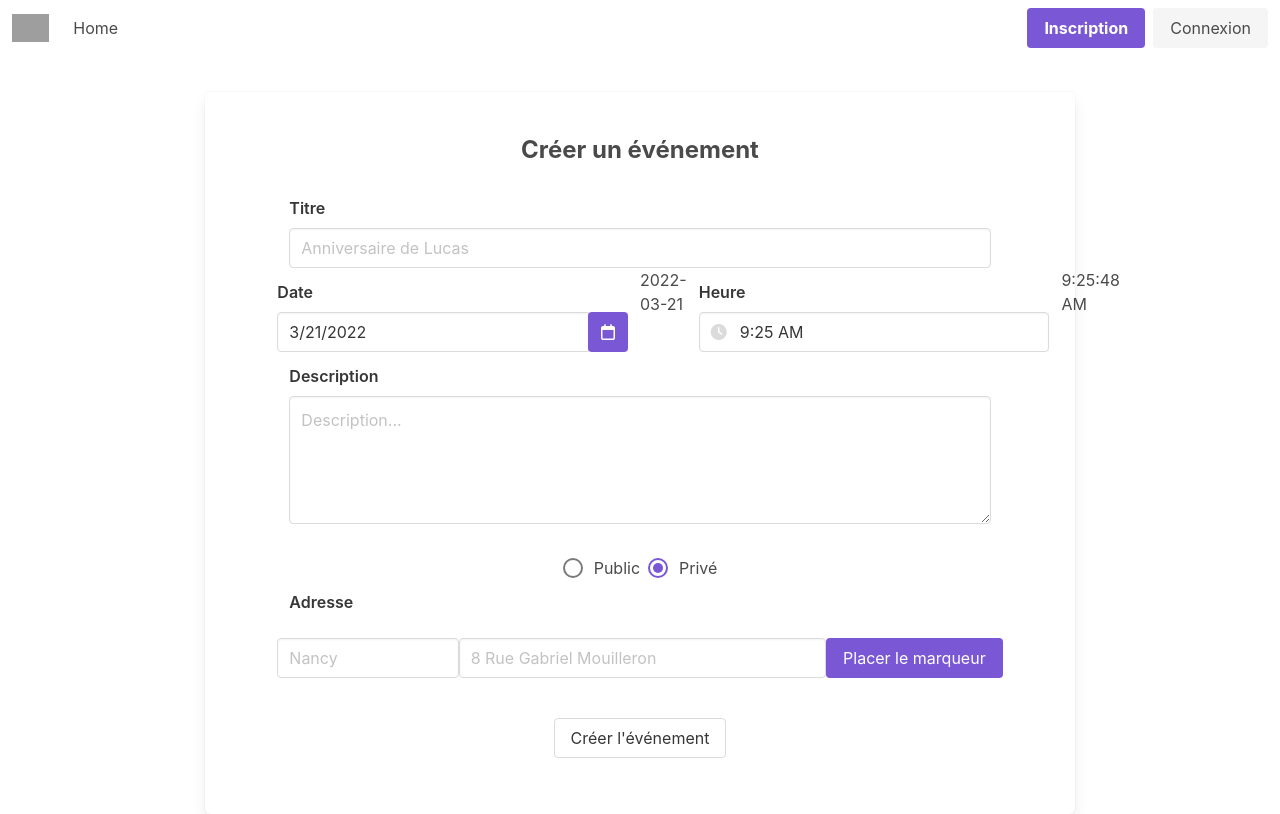
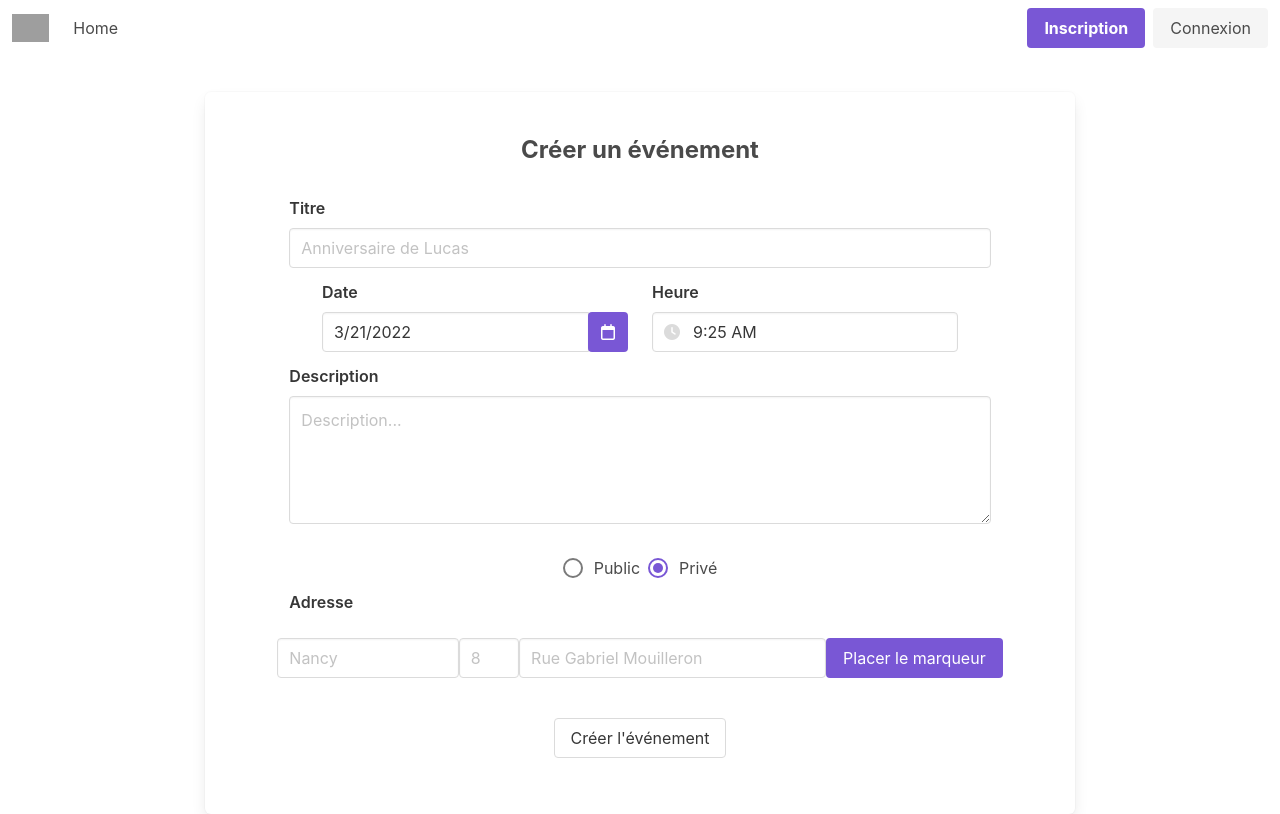
Before and after one commit to LucasHumbert/atelier2-front, a Vue app: page /create/event in a window 1280 px wide. Built offline with nearby package versions, Linux system fonts and the light colour scheme; no server answers; grey boxes are pictures that could not be loaded.

Commit message:
:bug: fix create event

```diff
--- a/src/components/EventCreationComponent.vue
+++ b/src/components/EventCreationComponent.vue
@@ -36,7 +36,6 @@
                         type="is-primary"/>
                   </b-field>
                 </div>
-                {{date.toISOString().split('T')[0]}}
                 <div class="column is-half">
                   <b-field label="Heure">
                     <b-timepicker
@@ -50,7 +49,6 @@
                     </b-timepicker>
                   </b-field>
                 </div>
-                {{hours.toLocaleTimeString()}}
               </section>
             </div>
             <div class="is-flex is-justify-content-center">
@@ -87,10 +85,14 @@
                        v-model="city"
                        type="text"
                        placeholder="Nancy"/>
+              <b-input class="column is-1"
+                       v-model="housenumber"
+                       type="text"
+                       placeholder="8"/>
               <b-input class="column"
                        v-model="street"
                        type="text"
-                       placeholder="8 Rue Gabriel Mouilleron"/>
+                       placeholder="Rue Gabriel Mouilleron"/>
               <b-button type="is-primary" @click="addAddress">Placer le marqueur</b-button>
             </div>
             <div id="map" v-if="ready">
@@ -125,6 +127,7 @@ export default {
       street: '',
       city: '',
       address: '',
+      housenumber: '',
       date: new Date(),
       hours: new Date(),
       public: false,
@@ -154,15 +157,16 @@ export default {
     addMarker(event) {
       this.marker = event.latlng
       this.LatLngToAddress()
-      console.log(this.marker)
     },
     AddressToLatLng() {
-      this.axios.get(`https://api.geoapify.com/v1/geocode/search?text=${this.concatAddress}&apiKey=d85ed141771b4ab8a3b0304bd9a79b5f`)
+      this.axios.get(`https://api.geoapify.com/v1/geocode/search?housenumber=${this.housenumber}&street=${this.street}&city=${this.city}&format=json&apiKey=d85ed141771b4ab8a3b0304bd9a79b5f`)
           .then((response) => {
-            let data = response.data.features[0].properties;
-            console.log(data)
+            console.log(response.data)
+            let data = response.data.results[0];
+            this.housenumber = data.housenumber
             this.marker = [data.lat, data.lon]
             this.center = [data.lat, data.lon]
+            this.address = this.concatAddress
           })
           .catch(function (error) {
             console.log(error);
@@ -172,16 +176,11 @@ export default {
       this.axios.get(`https://api.geoapify.com/v1/geocode/reverse?lat=${this.marker.lat}&lon=${this.marker.lng}&apiKey=d85ed141771b4ab8a3b0304bd9a79b5f`)
           .then((response) => {
             let data = response.data.features[0].properties;
-            if (data.housenumber) {
               this.center = [data.lat, data.lon]
-              this.street = data.housenumber + " " + data.street
+              this.housenumber = data.housenumber
+              this.street = data.street
               this.city = data.city
               this.address = data.city + " " + data.street
-            } else {
-              this.street = data.street
-              this.city = data.city
-              this.address = this.city + " " + data.street
-            }
           })
           .catch(function (error) {
             console.log(error);
@@ -189,22 +188,19 @@ export default {
     },
     postEvent() {
       let fusion = this.date.toISOString().split('T')[0] + ' ' + this.hours.toLocaleTimeString()
-      let date = new Date(fusion);
-      console.log(date)
       this.axios.post(`http://api.event.local:62560/events`, {
         title: this.title,
         description: this.description,
         address: this.address,
         date: fusion,
-        lat: this.marker.lat,
-        lon: this.marker.lng,
+        lat: this.marker[0],
+        lon: this.marker[1],
         public: this.public
       }, {
         headers: { Authorization : `Bearer ${this.$store.state.accessToken}`}
       })
           .then((response) => {
-            console.log(response.data)
-            this.$router.push(`/event/${response.data}`)
+            this.$router.push(`/event/${response.data.event.id}`)
           })
           .catch(function (error) {
             console.log(error);
@@ -213,7 +209,7 @@ export default {
   },
   computed: {
     concatAddress() {
-      return this.city + ' ' + this.street
+      return this.city + ' ' + this.housenumber + ' ' + this.street
     }
   }
 }
--- a/src/views/EventView.vue
+++ b/src/views/EventView.vue
@@ -1,5 +1,5 @@
 <template>
-  <div class="columns">
+  <div v-if="ready" class="columns">
     <b-loading :is-full-page="true" v-model="isLoading"></b-loading>
     <div class="column is-half">
       <l-map style="" :zoom="zoom" :center="[this.eventInfo.event.lat, this.eventInfo.event.lon]">
@@ -40,7 +40,8 @@ export default {
       attribution:
           '&copy; <a target="_blank" href="http://osm.org/copyright">OpenStreetMap</a> contributors',
       zoom: 15,
-      isLoading: true
+      isLoading: true,
+      ready: false
     };
   },
   computed: {
@@ -54,6 +55,7 @@ export default {
     this.axios.get(`http://api.event.local:62560/events/${this.$route.params.id}`).then((response) => {
       this.eventInfo = response.data;
       this.isLoading = false;
+      this.ready = true
       console.log(this.eventInfo)
     });
   }
```
